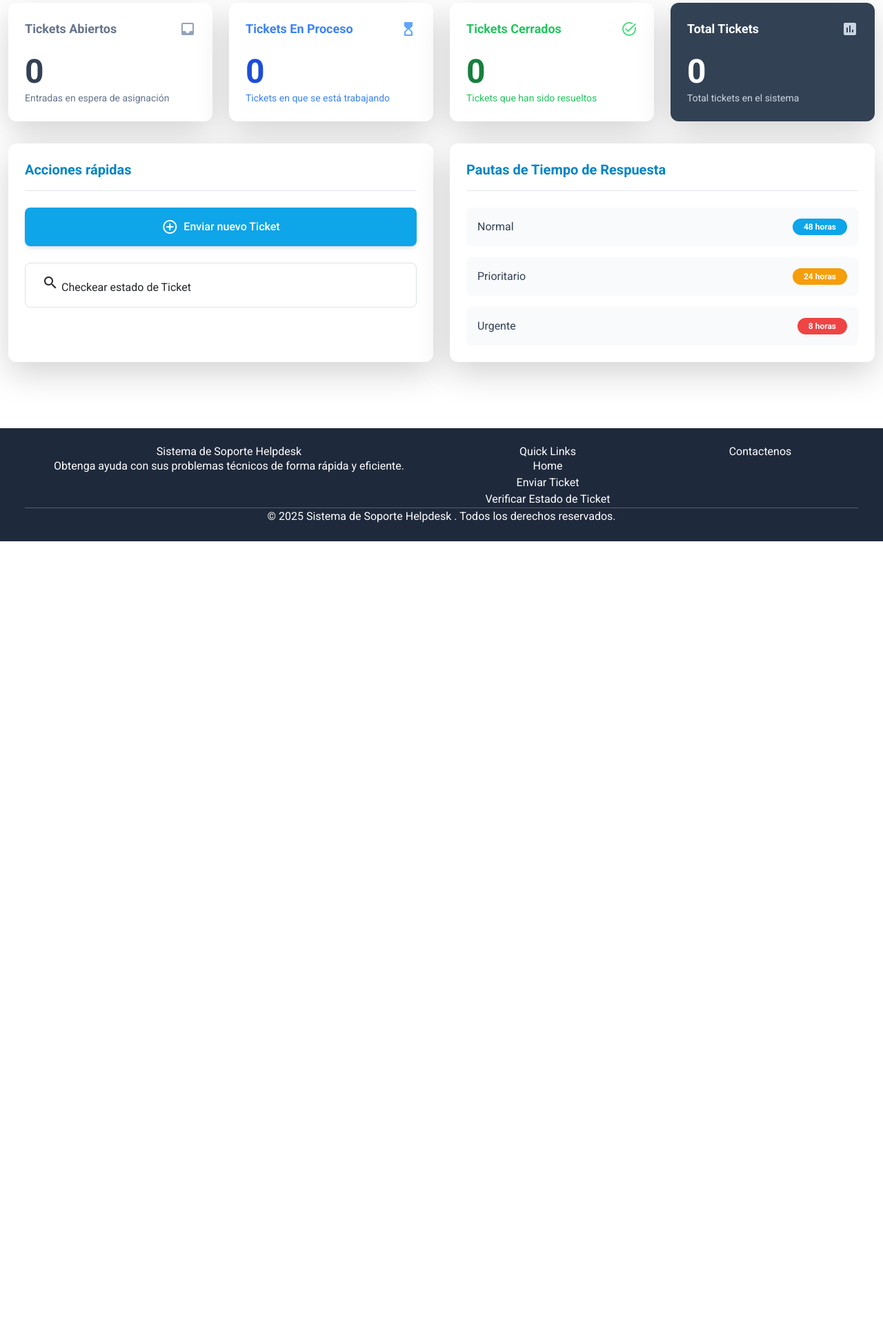
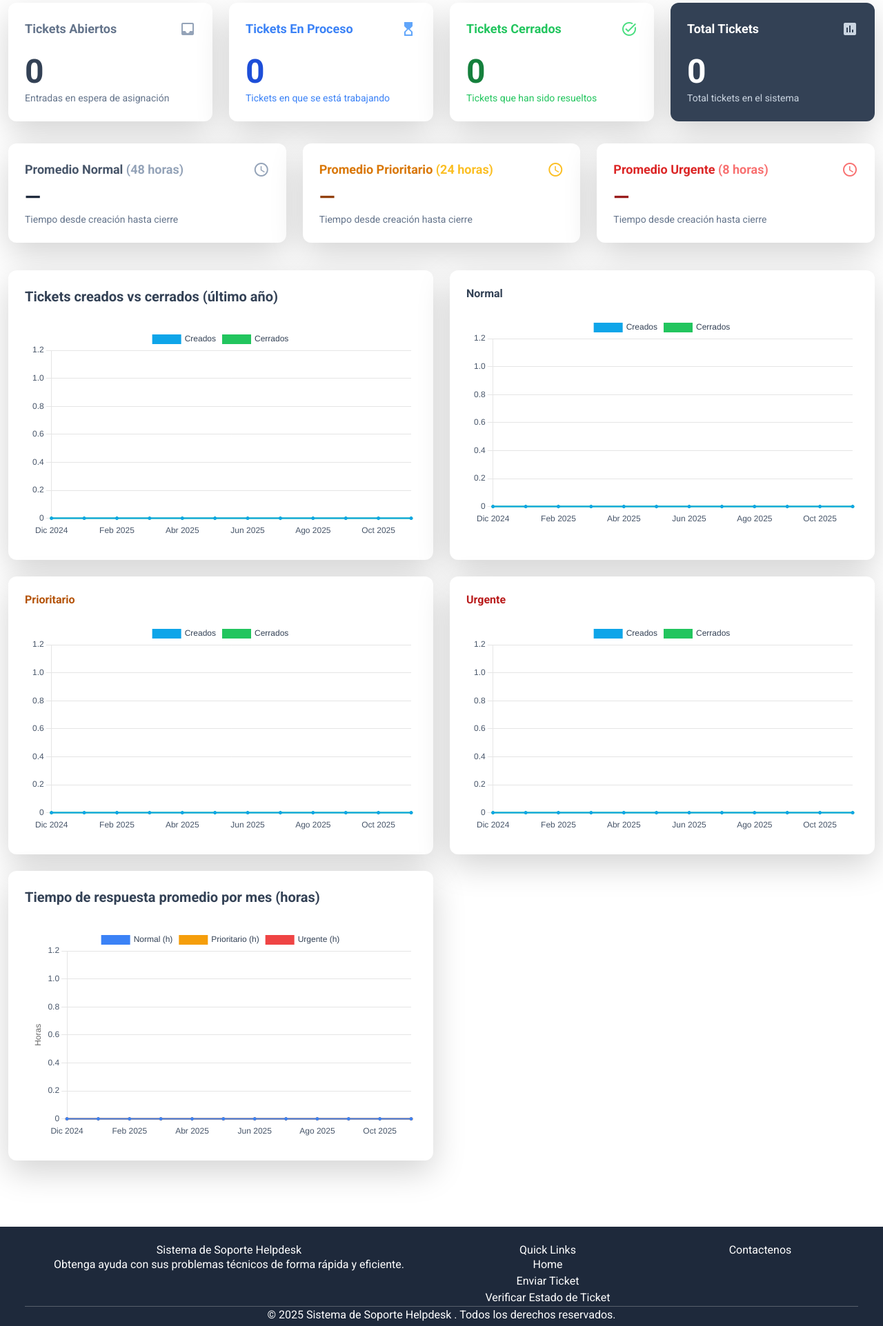
Before and after one commit to eduard0915/helpdeskcieltechno, a Django app: page /dashboard/ in a window 1280 px wide. Shown: the part 212-2135 px from the top of the page at 69% size. Before the commit the page ends 997 px from the top, so only its background shows below. Run offline with Django 5.2, Linux system fonts and the light colour scheme; data that the repository does not hold is empty; some libraries are stand-ins or nearby versions.

Commit message:
lista de tickets y graficos en dashboard

```diff
--- a/templates/base.html
+++ b/templates/base.html
@@ -100,6 +100,7 @@
             {% endif %}
             {% if user.is_staff %}
                 <a class="hover:text-sky-400 transition-colors" href="{% url 'dashboard' %}">Dashboard</a>
+                <a class="hover:text-sky-400 transition-colors" href="{% url 'tickets_list' %}">Tickets</a>
                 <a class="hover:text-sky-400 transition-colors" href="{% url 'manage_tickets' %}">Gestion de Ticket</a>
                 <a class="hover:text-sky-400 transition-colors" href="{% url 'my_assigned_tickets' %}">Mis Tickets
                     Asignados</a>
--- a/tickets/templates/tickets/home.html
+++ b/tickets/templates/tickets/home.html
@@ -55,84 +55,187 @@
         </div>
     </section>
 
-<!-- Quick Actions -->
-    <section class="grid grid-cols-1 md:grid-cols-2 gap-6">
+    <!-- Average response time by ticket type (with guidelines in parentheses) -->
+    <section class="grid grid-cols-1 md:grid-cols-3 gap-6 mt-6">
         <div class="bg-white p-6 rounded-xl shadow-lg">
-            <h3 class="text-xl font-semibold text-sky-600 mb-6 pb-3 border-b border-gray-200">Acciones rápidas</h3>
-            <a href="{% url 'create_ticket' %}" type="button" class="w-full bg-sky-500 hover:bg-sky-600 text-white font-medium py-3 px-4 rounded-lg flex items-center justify-center space-x-2 transition-colors mb-4 shadow-md hover:shadow-lg">
-                <span class="material-icons">add_circle_outline</span>
-                <span>Enviar nuevo Ticket</span>
-            </a>
-            <a href="{% url 'check_ticket' %}" type="button" class="w-full border border-gray-300 rounded-lg py-3 px-4 pl-10 focus:ring-2 focus:ring-sky-500 focus:border-sky-500 outline-none transition-shadow">
-                <span class="material-icons">search</span>
-                <span>Checkear estado de Ticket</span>
-            </a>
+            <div class="flex items-center justify-between mb-2">
+                <h3 class="text-lg font-semibold text-slate-600">Promedio Normal <span class="text-slate-400">(48 horas)</span></h3>
+                <span class="material-icons text-slate-400">schedule</span>
+            </div>
+            <p class="text-3xl font-bold text-slate-800">{{ avg_by_priority.normal }}</p>
+            <p class="text-sm text-slate-500 mt-1">Tiempo desde creación hasta cierre</p>
         </div>
         <div class="bg-white p-6 rounded-xl shadow-lg">
-            <h3 class="text-xl font-semibold text-sky-600 mb-6 pb-3 border-b border-gray-200">Pautas de Tiempo de
-                Respuesta</h3>
-            <ul class="space-y-4">
-                <li class="flex justify-between items-center p-3 bg-gray-50 rounded-lg">
-                    <span class="text-slate-700">Normal</span>
-                    <span class="bg-sky-500 text-white text-xs font-semibold px-3 py-1 rounded-full">48 horas</span>
-                </li>
-                <li class="flex justify-between items-center p-3 bg-gray-50 rounded-lg">
-                    <span class="text-slate-700">Prioritario</span>
-                    <span class="bg-amber-500 text-white text-xs font-semibold px-3 py-1 rounded-full">24 horas</span>
-                </li>
-                <li class="flex justify-between items-center p-3 bg-gray-50 rounded-lg">
-                    <span class="text-slate-700">Urgente</span>
-                    <span class="bg-red-500 text-white text-xs font-semibold px-3 py-1 rounded-full">8 horas</span>
-                </li>
-            </ul>
+            <div class="flex items-center justify-between mb-2">
+                <h3 class="text-lg font-semibold text-amber-600">Promedio Prioritario <span class="text-amber-400">(24 horas)</span></h3>
+                <span class="material-icons text-amber-400">schedule</span>
+            </div>
+            <p class="text-3xl font-bold text-amber-800">{{ avg_by_priority.priority }}</p>
+            <p class="text-sm text-slate-500 mt-1">Tiempo desde creación hasta cierre</p>
+        </div>
+        <div class="bg-white p-6 rounded-xl shadow-lg">
+            <div class="flex items-center justify-between mb-2">
+                <h3 class="text-lg font-semibold text-red-600">Promedio Urgente <span class="text-red-400">(8 horas)</span></h3>
+                <span class="material-icons text-red-400">schedule</span>
+            </div>
+            <p class="text-3xl font-bold text-red-800">{{ avg_by_priority.urgent }}</p>
+            <p class="text-sm text-slate-500 mt-1">Tiempo desde creación hasta cierre</p>
         </div>
     </section>
-<!-- Recent Tickets -->
-{% if recent_tickets %}
-<div class="row">
-    <div class="col-12">
-        <h3 class="mb-4">Tickets Recientes</h3>
-        <div class="table-responsive">
-            <table class="table table-hover">
-                <thead class="table-dark">
-                    <tr>
-                        <th>ID</th>
-                        <th>Asunto</th>
-                        <th>Solicitado por</th>
-                        <th>Prioridad</th>
-                        <th>Estado</th>
-                        <th>Fecha</th>
-                        <th>Acciones</th>
-                    </tr>
-                </thead>
-                <tbody>
-                    {% for ticket in recent_tickets %}
-                    <tr class="priority-{{ ticket.priority }} status-{{ ticket.status }}">
-                        <td>{{ ticket.ticket_id }}</td>
-                        <td>{{ ticket.subject|truncatechars:30 }}</td>
-                        <td>{{ ticket.requester_name }}</td>
-                        <td>
-                            <span class="badge bg-{{ ticket.get_priority_color }}">
-                                {{ ticket.get_priority_display }}
-                            </span>
-                        </td>
-                        <td>
-                            <span class="badge bg-{{ ticket.get_status_color }}">
-                                {{ ticket.get_status_display }}
-                            </span>
-                        </td>
-                        <td>{{ ticket.created_at|date:"M d, Y" }}</td>
-                        <td>
-                            <a href="{% url 'ticket_detail' ticket_id=ticket.ticket_id %}" class="btn btn-sm btn-outline-primary">
-                                <i class="fas fa-eye"></i> View
-                            </a>
-                        </td>
-                    </tr>
-                    {% endfor %}
-                </tbody>
-            </table>
+
+    <!-- Gráficas en filas de 2 tarjetas por fila -->
+    <section class="mt-10 grid grid-cols-1 md:grid-cols-2 gap-6">
+        <!-- 1) Creados vs Cerrados -->
+        <div class="bg-white p-6 rounded-xl shadow-lg">
+            <div class="flex items-center justify-between mb-4">
+                <h3 class="text-xl font-semibold text-slate-700">Tickets creados vs cerrados (último año)</h3>
+            </div>
+            <div class="relative h-64 md:h-80">
+                <canvas id="chartCreatedClosed" style="width:100% !important;height:100% !important"></canvas>
+            </div>
         </div>
-    </div>
-</div>
-{% endif %}
+
+        <!-- 2) Normal -->
+        <div class="bg-white p-6 rounded-xl shadow-lg">
+            <h4 class="text-md font-semibold text-slate-700 mb-3">Normal</h4>
+            <div class="relative h-64 md:h-80">
+                <canvas id="chartNormal" style="width:100% !important;height:100% !important"></canvas>
+            </div>
+        </div>
+
+        <!-- 3) Prioritario -->
+        <div class="bg-white p-6 rounded-xl shadow-lg">
+            <h4 class="text-md font-semibold text-amber-700 mb-3">Prioritario</h4>
+            <div class="relative h-64 md:h-80">
+                <canvas id="chartPriority" style="width:100% !important;height:100% !important"></canvas>
+            </div>
+        </div>
+
+        <!-- 4) Urgente -->
+        <div class="bg-white p-6 rounded-xl shadow-lg">
+            <h4 class="text-md font-semibold text-red-700 mb-3">Urgente</h4>
+            <div class="relative h-64 md:h-80">
+                <canvas id="chartUrgent" style="width:100% !important;height:100% !important"></canvas>
+            </div>
+        </div>
+
+        <!-- 5) Promedio por mes (horas) -->
+        <div class="bg-white p-6 rounded-xl shadow-lg">
+            <div class="flex items-center justify-between mb-4">
+                <h3 class="text-xl font-semibold text-slate-700">Tiempo de respuesta promedio por mes (horas)</h3>
+            </div>
+            <div class="relative h-64 md:h-80">
+                <canvas id="chartAvgResponse" style="width:100% !important;height:100% !important"></canvas>
+            </div>
+        </div>
+    </section>
 {% endblock %}
+
+{% block scripts %}
+    {{ block.super }}
+    <!-- Chart.js CDN -->
+    <script src="https://cdn.jsdelivr.net/npm/chart.js@4.4.0/dist/chart.umd.min.js"></script>
+    <script>
+        (function() {
+            const data = {{ charts_json|safe }};
+
+            // Palette
+            const COLORS = {
+                created: '#0ea5e9', // sky-500
+                closed: '#22c55e',  // green-500
+                normal: '#3b82f6',  // blue-500
+                priority: '#f59e0b',// amber-500
+                urgent: '#ef4444',  // red-500
+            };
+
+            // Opciones globales para responsividad y buena visualización con cualquier cantidad de puntos
+            const baseOptions = {
+                responsive: true,
+                maintainAspectRatio: false, // El alto lo controla el contenedor
+                spanGaps: true,
+                interaction: { mode: 'index', intersect: false },
+                layout: { padding: { top: 8, right: 8, bottom: 8, left: 8 } },
+                elements: {
+                    line: { borderWidth: 2, tension: 0.25 },
+                    point: { radius: 2, hitRadius: 6 }
+                },
+                scales: {
+                    x: {
+                        ticks: {
+                            color: '#475569',
+                            maxRotation: 0,
+                            autoSkip: true,
+                            maxTicksLimit: 12
+                        },
+                        grid: { display: false }
+                    },
+                    y: {
+                        beginAtZero: true,
+                        grace: '10%',
+                        ticks: { color: '#475569' }
+                    }
+                },
+                plugins: {
+                    legend: { position: 'top', labels: { color: '#334155' } },
+                    tooltip: { mode: 'index', intersect: false }
+                }
+            };
+
+            // Chart 1: Created vs Closed
+            new Chart(document.getElementById('chartCreatedClosed').getContext('2d'), {
+                type: 'line',
+                data: {
+                    labels: data.labels,
+                    datasets: [
+                        { label: 'Creados', data: data.created, borderColor: COLORS.created, backgroundColor: COLORS.created, fill: false },
+                        { label: 'Cerrados', data: data.closed, borderColor: COLORS.closed, backgroundColor: COLORS.closed, fill: false },
+                    ]
+                },
+                options: baseOptions
+            });
+
+            // Helper to make per-priority chart
+            function makePriorityChart(canvasId, prKey, titleColor) {
+                const ctx = document.getElementById(canvasId).getContext('2d');
+                return new Chart(ctx, {
+                    type: 'line',
+                    data: {
+                        labels: data.labels,
+                        datasets: [
+                            { label: 'Creados', data: data.per_priority[prKey].created, borderColor: COLORS.created, backgroundColor: COLORS.created, fill: false },
+                            { label: 'Cerrados', data: data.per_priority[prKey].closed, borderColor: COLORS.closed, backgroundColor: COLORS.closed, fill: false },
+                        ]
+                    },
+                    options: baseOptions
+                });
+            }
+
+            makePriorityChart('chartNormal', 'normal');
+            makePriorityChart('chartPriority', 'priority');
+            makePriorityChart('chartUrgent', 'urgent');
+
+            // Avg response time chart (hours)
+            new Chart(document.getElementById('chartAvgResponse').getContext('2d'), {
+                type: 'line',
+                data: {
+                    labels: data.labels,
+                    datasets: [
+                        { label: 'Normal (h)', data: data.avg_hours_per_month.normal, borderColor: COLORS.normal, backgroundColor: COLORS.normal, fill: false },
+                        { label: 'Prioritario (h)', data: data.avg_hours_per_month.priority, borderColor: COLORS.priority, backgroundColor: COLORS.priority, fill: false },
+                        { label: 'Urgente (h)', data: data.avg_hours_per_month.urgent, borderColor: COLORS.urgent, backgroundColor: COLORS.urgent, fill: false },
+                    ]
+                },
+                options: {
+                    ...baseOptions,
+                    scales: {
+                        ...baseOptions.scales,
+                        y: {
+                            ...baseOptions.scales.y,
+                            title: { display: true, text: 'Horas' }
+                        }
+                    }
+                }
+            });
+        })();
+    </script>
+{% endblock %}
--- a/tickets/urls.py
+++ b/tickets/urls.py
@@ -5,6 +5,7 @@ urlpatterns = [
     path('', views.create_ticket, name='home'),
     path('dashboard/', views.home, name='dashboard'),
     path('tickets/create/', views.create_ticket, name='create_ticket'),
+    path('tickets/list/', views.tickets_list, name='tickets_list'),
     path('tickets/<uuid:ticket_id>/', views.ticket_detail, name='ticket_detail'),
     path('tickets/check/', views.check_ticket_status, name='check_ticket'),
     path('tickets/my-tickets/', views.my_tickets, name='my_tickets'),
--- a/tickets/views.py
+++ b/tickets/views.py
@@ -4,12 +4,16 @@ from django.http import Http404
 from django.shortcuts import render, redirect, get_object_or_404
 from django.contrib.auth.decorators import login_required
 from django.contrib import messages
-from django.db.models import Count
+from django.db.models import Count, Avg, F, ExpressionWrapper, DurationField
+from django.db.models.functions import Coalesce, TruncMonth
 from django.core.mail import send_mail
+from django.core.paginator import Paginator
 from django.conf import settings
 from django.template.loader import render_to_string
 from django.utils.html import strip_tags
 from django.urls import reverse
+from django.utils import timezone
+import json
 
 from .models import Ticket, TicketComment
 from .forms import TicketForm, TicketUpdateForm, TicketCommentForm, TicketSearchForm
@@ -30,12 +34,174 @@ def home(request):
     for item in status_counts:
         counts[item['status']] = item['count']
 
-    # Get recent tickets
+    # Get recent tickets (to be removed from UI per request, but kept here if needed elsewhere)
     recent_tickets = Ticket.objects.order_by('-created_at')[:5]
+
+    # Average response time by ticket type (priority) for CLOSED tickets
+    # Response time is from created_at to closed_at. Prefer stored resolution_time when available.
+    avg_expr = Coalesce(
+        'resolution_time',
+        ExpressionWrapper(F('closed_at') - F('created_at'), output_field=DurationField())
+    )
+    avg_by_priority_qs = (
+        Ticket.objects.filter(status=Ticket.CLOSED, closed_at__isnull=False)
+        .values('priority')
+        .annotate(avg_duration=Avg(avg_expr))
+    )
+
+    # Prepare a complete mapping for all priorities, even if none closed yet
+    avg_by_priority = {
+        Ticket.NORMAL: None,
+        Ticket.PRIORITY: None,
+        Ticket.URGENT: None,
+    }
+    for row in avg_by_priority_qs:
+        avg_by_priority[row['priority']] = row['avg_duration']
+
+    def format_timedelta(td):
+        if not td:
+            return '—'
+        total_seconds = int(td.total_seconds())
+        if total_seconds < 60:
+            return f"{total_seconds}s"
+        hours = total_seconds // 3600
+        minutes = (total_seconds % 3600) // 60
+        days = hours // 24
+        hours = hours % 24
+        if days > 0:
+            return f"{days} d {hours} h {minutes} min"
+        return f"{hours} h {minutes} min"
+
+    avg_by_priority_display = {
+        'normal': format_timedelta(avg_by_priority[Ticket.NORMAL]),
+        'priority': format_timedelta(avg_by_priority[Ticket.PRIORITY]),
+        'urgent': format_timedelta(avg_by_priority[Ticket.URGENT]),
+    }
+
+    # Build datasets for charts (last 12 full months including current month)
+    now = timezone.now()
+    # Calculate the first day of current month, then go back 11 months
+    first_of_this_month = now.replace(day=1, hour=0, minute=0, second=0, microsecond=0)
+    months = []  # datetime objects representing month starts
+    for i in range(11, -1, -1):
+        # Compute month start i months ago
+        year = first_of_this_month.year
+        month = first_of_this_month.month - i
+        while month <= 0:
+            month += 12
+            year -= 1
+        months.append(first_of_this_month.replace(year=year, month=month))
+
+    # Labels in Spanish short month names
+    month_names = ['Ene', 'Feb', 'Mar', 'Abr', 'May', 'Jun', 'Jul', 'Ago', 'Sep', 'Oct', 'Nov', 'Dic']
+    chart_labels = [f"{month_names[m.month-1]} {m.year}" for m in months]
+
+    # Helper to align aggregated data by TruncMonth key
+    def align_counts(qs, key='count'):
+        mapping = {row['m'].date(): row[key] for row in qs}
+        result = []
+        for m in months:
+            result.append(int(mapping.get(m.date(), 0)))
+        return result
+
+    # Created per month
+    created_qs = (
+        Ticket.objects
+        .filter(created_at__gte=months[0])
+        .annotate(m=TruncMonth('created_at'))
+        .values('m')
+        .annotate(count=Count('ticket_id'))
+        .order_by('m')
+    )
+    created_counts = align_counts(created_qs)
+
+    # Closed per month
+    closed_qs = (
+        Ticket.objects
+        .filter(closed_at__isnull=False, closed_at__gte=months[0])
+        .annotate(m=TruncMonth('closed_at'))
+        .values('m')
+        .annotate(count=Count('ticket_id'))
+        .order_by('m')
+    )
+    closed_counts = align_counts(closed_qs)
+
+    # Per priority created vs closed
+    per_priority = {}
+    for prio_key in [Ticket.NORMAL, Ticket.PRIORITY, Ticket.URGENT]:
+        pr_created_qs = (
+            Ticket.objects
+            .filter(priority=prio_key, created_at__gte=months[0])
+            .annotate(m=TruncMonth('created_at'))
+            .values('m')
+            .annotate(count=Count('ticket_id'))
+            .order_by('m')
+        )
+        pr_closed_qs = (
+            Ticket.objects
+            .filter(priority=prio_key, closed_at__isnull=False, closed_at__gte=months[0])
+            .annotate(m=TruncMonth('closed_at'))
+            .values('m')
+            .annotate(count=Count('ticket_id'))
+            .order_by('m')
+        )
+        per_priority[prio_key] = {
+            'created': align_counts(pr_created_qs),
+            'closed': align_counts(pr_closed_qs),
+        }
+
+    # Average response time per month per priority (use closed_at month)
+    avg_expr = Coalesce(
+        'resolution_time',
+        ExpressionWrapper(F('closed_at') - F('created_at'), output_field=DurationField())
+    )
+    avg_by_month_priority_qs = (
+        Ticket.objects
+        .filter(status=Ticket.CLOSED, closed_at__isnull=False, closed_at__gte=months[0])
+        .annotate(m=TruncMonth('closed_at'))
+        .values('m', 'priority')
+        .annotate(avg_duration=Avg(avg_expr))
+    )
+    # Build nested mapping {(month_date, priority): hours_float}
+    avg_map = {}
+    for row in avg_by_month_priority_qs:
+        td = row['avg_duration']
+        hours = float(td.total_seconds()) / 3600.0 if td else 0.0
+        avg_map[(row['m'].date(), row['priority'])] = round(hours, 2)
+
+    avg_response_per_month = {
+        Ticket.NORMAL: [],
+        Ticket.PRIORITY: [],
+        Ticket.URGENT: [],
+    }
+    for m in months:
+        d = m.date()
+        for pr in avg_response_per_month.keys():
+            avg_response_per_month[pr].append(avg_map.get((d, pr), 0.0))
+
+    # Prepare JSON-safe payloads for charts
+    charts_payload = {
+        'labels': chart_labels,
+        'created': created_counts,
+        'closed': closed_counts,
+        'per_priority': {
+            'normal': per_priority[Ticket.NORMAL],
+            'priority': per_priority[Ticket.PRIORITY],
+            'urgent': per_priority[Ticket.URGENT],
+        },
+        'avg_hours_per_month': {
+            'normal': avg_response_per_month[Ticket.NORMAL],
+            'priority': avg_response_per_month[Ticket.PRIORITY],
+            'urgent': avg_response_per_month[Ticket.URGENT],
+        },
+    }
+    charts_json = json.dumps(charts_payload)
 
     context = {
         'counts': counts,
         'recent_tickets': recent_tickets,
+        'avg_by_priority': avg_by_priority_display,
+        'charts_json': charts_json,
     }
 
     return render(request, 'tickets/home.html', context)
@@ -202,6 +368,29 @@ def my_tickets(request):
 
     return render(request, 'tickets/my_tickets.html', context)
 
+
+@login_required
+def tickets_list(request):
+    """Listado general de tickets para el personal (con paginación y botón de detalle)."""
+    if not request.user.is_staff:
+        messages.error(request, 'No tienes permiso para acceder a esta página.')
+        return redirect('home')
+
+    tickets_qs = Ticket.objects.all().order_by('-created_at')
+
+    # Paginación
+    page_number = request.GET.get('page') or 1
+    paginator = Paginator(tickets_qs, 20)
+    page_obj = paginator.get_page(page_number)
+
+    context = {
+        'page_obj': page_obj,
+        'tickets': page_obj.object_list,
+        'title': 'Listado de Tickets',
+    }
+
+    return render(request, 'tickets/tickets_list.html', context)
+
 # Email functions
 def send_progress_update_email(ticket, comment):
     """Send notification email when a progress update is added to a ticket"""
```
Also changed, not shown: tickets/templates/tickets/tickets_list.html (added, +86 -0 lines).
